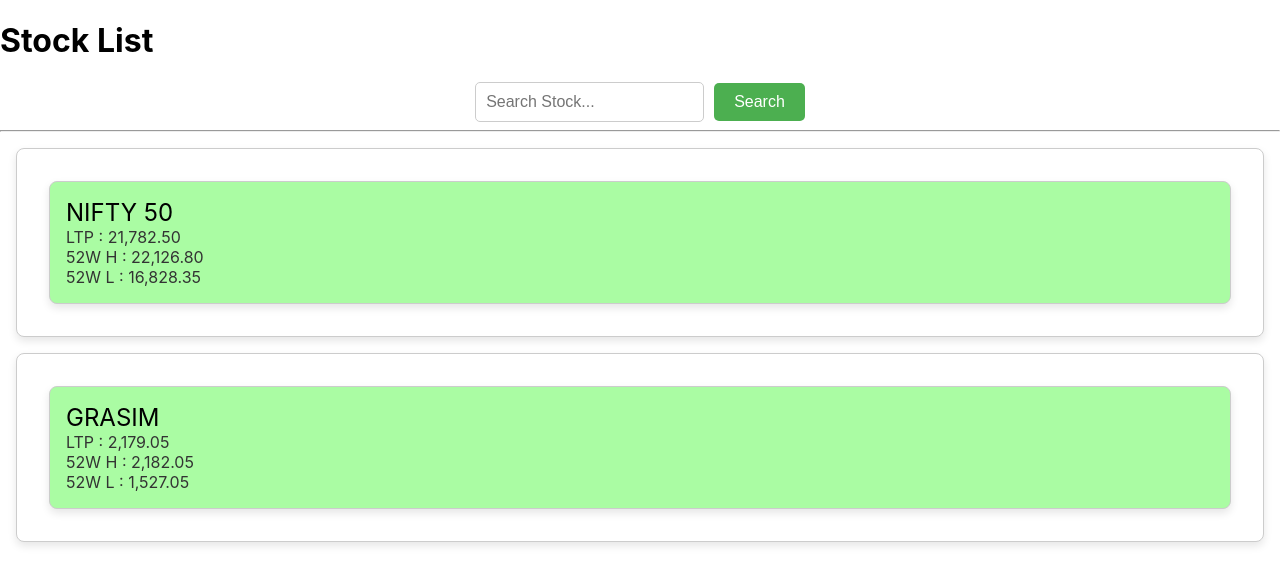
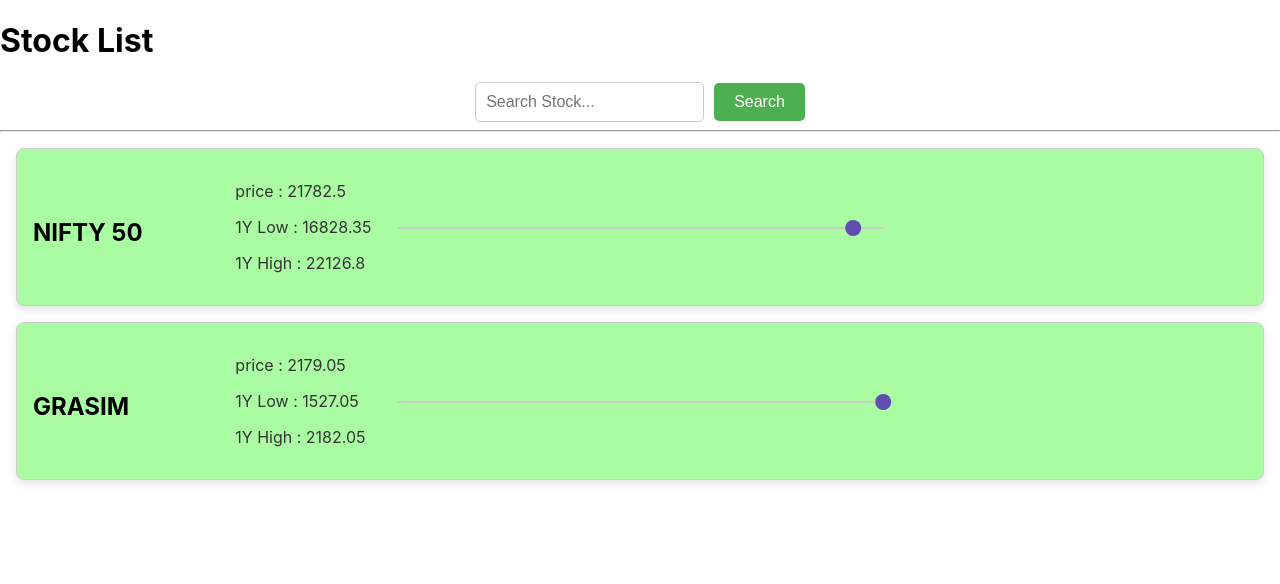
Before and after one commit to soumya1990/InvestIntelSPA, a React (Create React App) app in the folder invest-intel-app/: page / in a window 1280 px wide. Shown: the top 584 px of the page. Built offline with nearby package versions, Linux system fonts and the light colour scheme; no server answers.

Commit message:
beautify

```diff
--- a/invest-intel-app/src/App.css
+++ b/invest-intel-app/src/App.css
@@ -26,31 +26,6 @@
 
 .App-link {
   color: #61dafb;
-}
-
-.card {
-  border: 1px solid #ccc;
-  border-radius: 8px;
-  padding: 16px;
-  margin: 16px;
-  box-shadow: 0 4px 8px rgba(0, 0, 0, 0.1);
-  background-color: #fff;
-}
-.card-content {
-  font-size: 1rem;
-  color: #333;
-}
-.card-title {
-  font-size: 1.5rem;
-  margin-bottom: 8px;
-}
-.card.green {
-  background-color: #aafca3; /* Adjust the color as needed */
-}
-
-/* Red background */
-.card.red {
-  background-color: #fcaaa3; /* Adjust the color as needed */
 }
 
 /* SearchComponent.css */
@@ -88,6 +63,82 @@
   background-color: #45a049; /* Darker green on hover, adjust as needed */
 }
 
+.card {
+  display: flex;
+  border: 1px solid #ccc;
+  border-radius: 8px;
+  padding: 16px;
+  margin: 16px;
+  box-shadow: 0 4px 8px rgba(0, 0, 0, 0.1);
+  background-color: #fff;
+}
+.card.green {
+  background-color: #aafca3; /* Adjust the color as needed */
+}
+
+/* Red background */
+.card.red {
+  background-color: #fcaaa3; /* Adjust the color as needed */
+}
+
+.card:hover {
+  transform: translate(5px, 5px);
+}
+
+.left-section {
+  flex: 1;
+  display: flex;
+  align-items: center;
+}
+
+.middle-section {
+  flex: 2;
+  display: normal;
+  align-items: center;
+}
+
+.right-section {
+  flex: 3;
+  display: flex;
+  align-items: center;
+  justify-content: flex-end;
+  position: relative; /* Position relative for absolute positioning of the circle */
+}
+
+h2 {
+  font-size: 1.5rem;
+  margin-bottom: 8px;
+}
+
+p {
+  font-size: 1rem;
+  color: #333;
+}
+
+
+.graph-line {
+  position: absolute;
+  top: 50%;
+  left: 0%;
+  right: 80%;
+  transform: translate(-50%);
+  width: 80%; /* Adjust the length of the line as needed */
+  height: 2px;
+  margin-right: auto;
+  background-color: #ccc;
+}
+
+.graph-circle {
+  position: absolute;
+  top: 50%;
+  left: 50%; /* Position the circle at the end of the line */
+  transform: translate(-50%, -50%);
+  width: 16px;
+  height: 16px;
+  background-color: #614caf; /* Green color, adjust as needed */
+  border-radius: 50%;
+  z-index: 1;
+}
 
 @keyframes App-logo-spin {
   from {
--- a/invest-intel-app/src/App.js
+++ b/invest-intel-app/src/App.js
@@ -122,22 +122,44 @@
   </>
 );
 
-const Item = (stock) => (
+const numberWithOutComma = (num) => {
+   return parseFloat(num.replace(/,/g, ''));
+}
+
+
+function Item (stock) {
+  const low = numberWithOutComma(stock["52W L "]);
+  const high = numberWithOutComma(stock["52W H "]);
+  const price = numberWithOutComma(stock["LTP "]);
+  const price_pos = Math.round((price - low)/(high-low) * 100);
+
+  const circleposStyle = {
+    left : `${price_pos}%`
+  };
+  return (
   <div className={`card ${stock["%CHNG "] > 0 ? 'green' : 'red'}`}>
-    <span className="card-title"> {stock["SYMBOL "]}</span>
-    <br />
-    <span className="card-content">LTP : {stock["LTP "]}</span>
-    <br />
-    <span className="card-content">52W H : {stock["52W H "]}</span>
-    <br />
-    <span className="card-content">52W L : {stock["52W L "]}</span>
-    <br />
+    <div className="left-section">
+      <h2>{stock["SYMBOL "]}</h2>
+    </div>
+    <div className="middle-section">
+      <p>price : {price}</p>
+      <p>1Y Low : {low}</p>
+      <p>1Y High : {high}</p>
+    </div>
+    <div className="right-section">
+      <div className="graph-line">
+      <div className="graph-circle" style={circleposStyle}></div>
+      </div>
+    </div>
   </div>
 );
+}
+
+
 
 const ListView = ({ list }) =>
   list.map((item, index) => (
-    <div className="card">
+    <div>
       <Item key={index} {...item} />
     </div>
   ));
```
